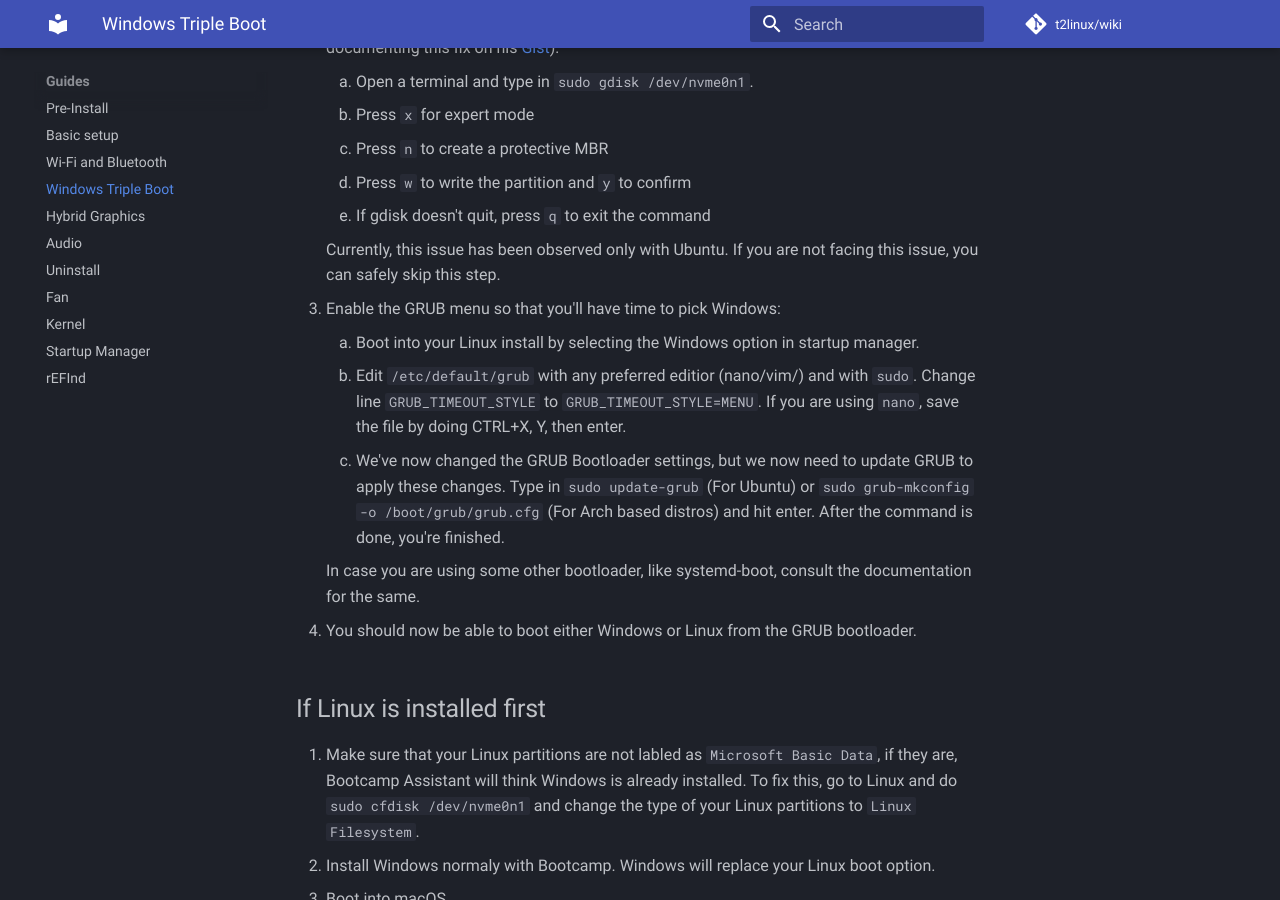
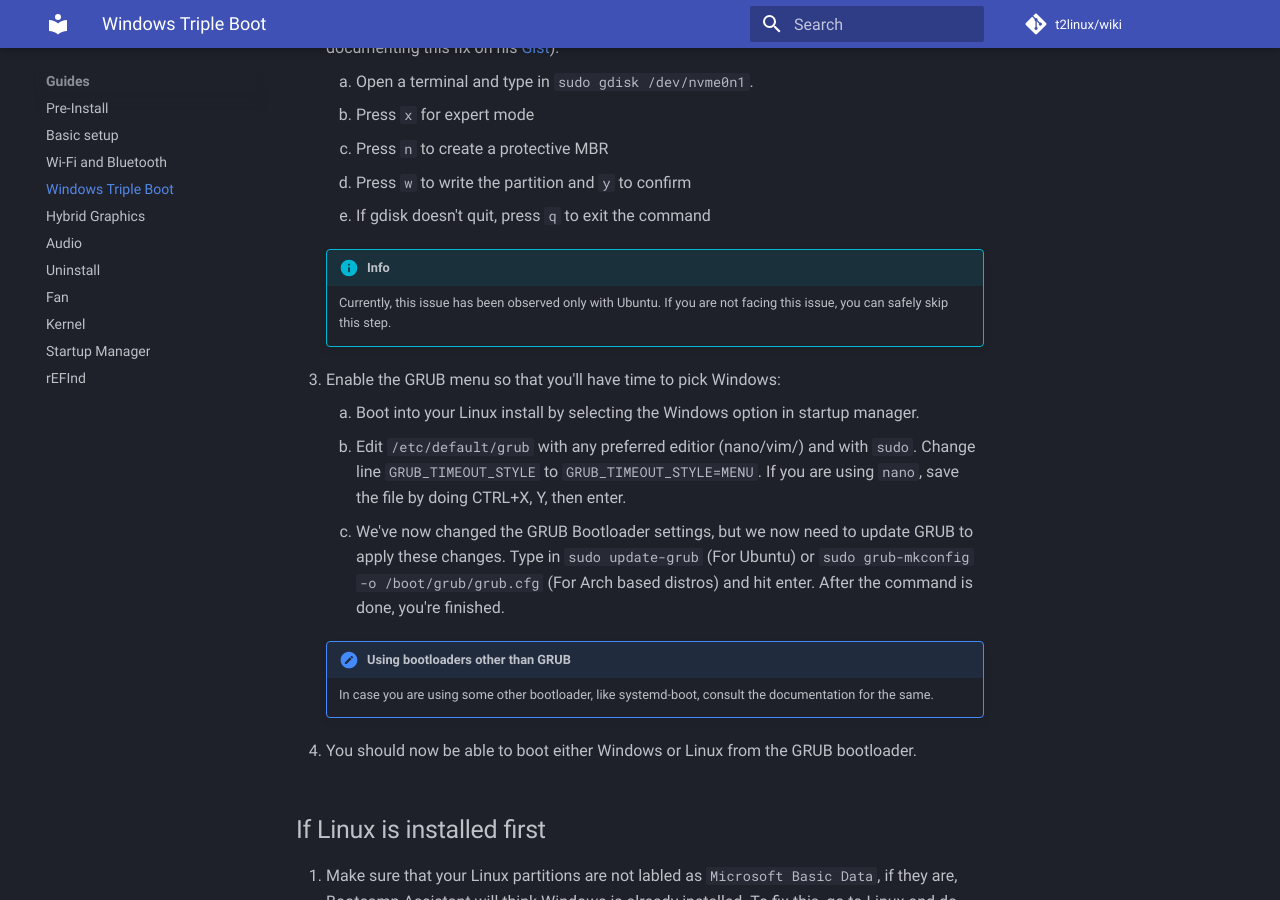
Before and after one commit to t2linux/wiki, an MkDocs documentation site: the page built from docs/guides/windows.md, in a window 1280 px wide and 900 px high, scrolled down 792 px. Built offline with MkDocs 1.6.1 and Material for MkDocs 9.7.7, drawn with Linux system fonts in a browser that asks for light colours; comment, search, counter and statistics services are not loaded.

Commit message:
Windows: use admonitions

```diff
--- a/docs/guides/windows.md
+++ b/docs/guides/windows.md
@@ -18,7 +18,8 @@ The simplist way to triple boot is to install Windows first, and install Linux o
     4. Press `w` to write the partition and `y` to confirm
     5. If gdisk doesn't quit, press `q` to exit the command
 
-    Currently, this issue has been observed only with Ubuntu. If you are not facing this issue, you can safely skip this step.
+    !!! info
+        Currently, this issue has been observed only with Ubuntu. If you are not facing this issue, you can safely skip this step.
 
 3. Enable the GRUB menu so that you'll have time to pick Windows:
 
@@ -26,7 +27,8 @@ The simplist way to triple boot is to install Windows first, and install Linux o
     2. Edit `/etc/default/grub` with any preferred editior (nano/vim/) and with `sudo`. Change line `GRUB_TIMEOUT_STYLE` to `GRUB_TIMEOUT_STYLE=MENU`. If you are using `nano`, save the file by doing CTRL+X, Y, then enter.
     3. We've now changed the GRUB Bootloader settings, but we now need to update GRUB to apply these changes. Type in `sudo update-grub` (For Ubuntu) or `sudo grub-mkconfig -o /boot/grub/grub.cfg` (For Arch based distros) and hit enter. After the command is done, you're finished.
 
-    In case you are using some other bootloader, like systemd-boot, consult the documentation for the same.
+    !!! note "Using bootloaders other than GRUB"
+        In case you are using some other bootloader, like systemd-boot, consult the documentation for the same.
 
 4. You should now be able to boot either Windows or Linux from the GRUB bootloader.
 
```
